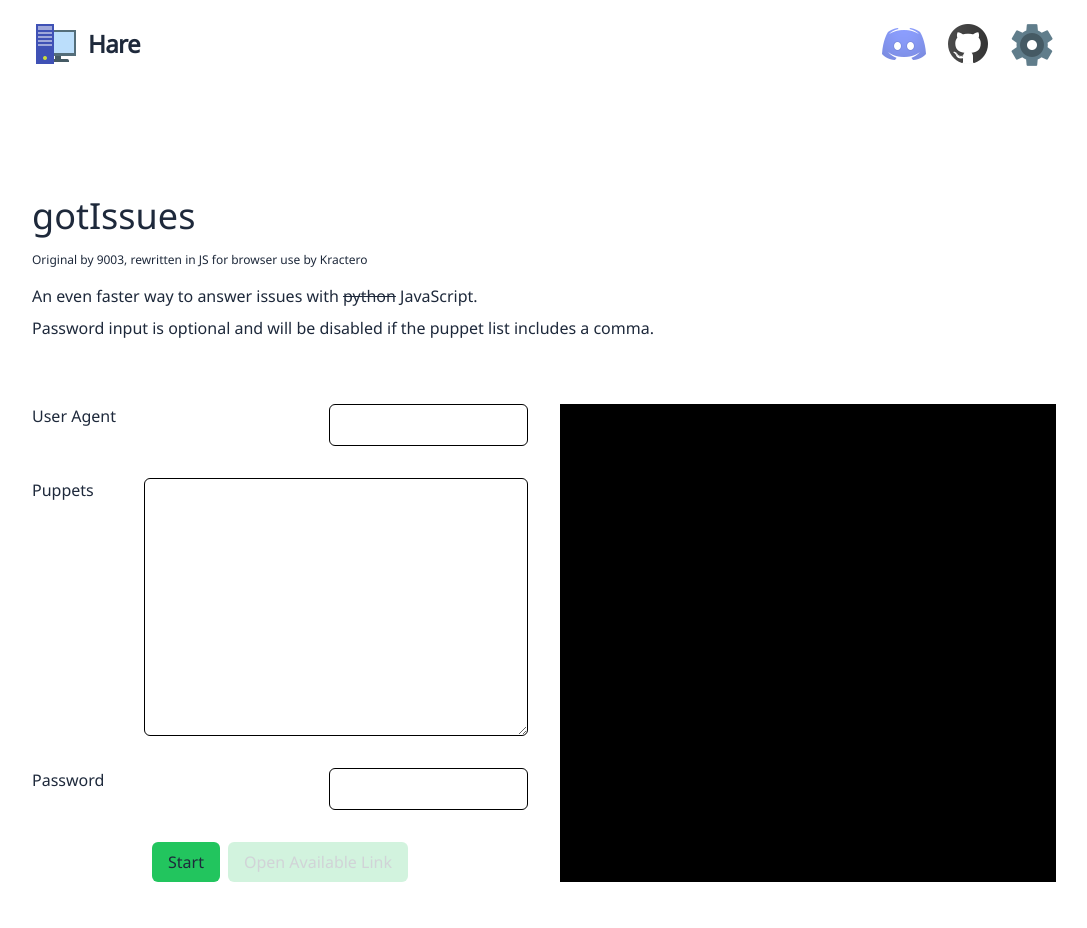
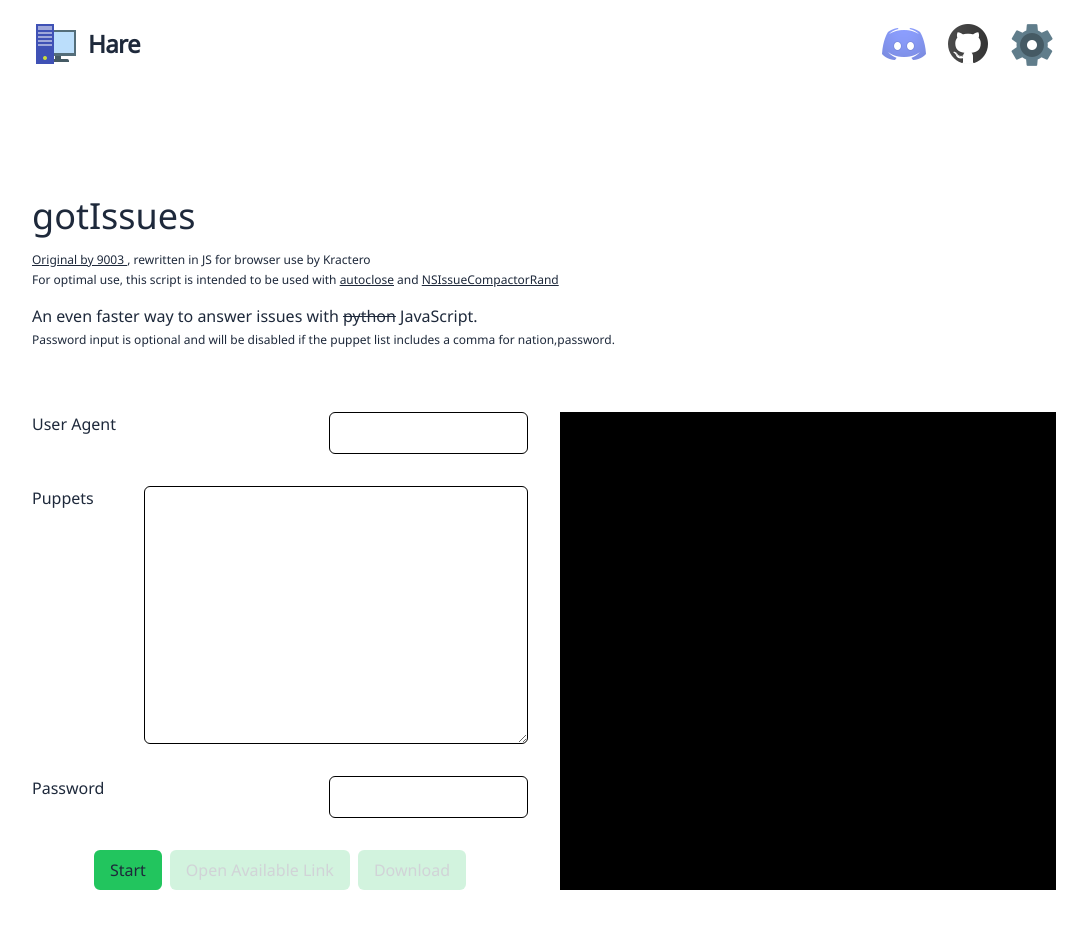
Before and after one commit to Kractero/hare, a SvelteKit app: page /tools/gotissues in a window 1280 px wide. Shown: the top 928 px of the page, without its empty margins (96-1183 px from the left). Built offline with nearby package versions, Linux system fonts and the light colour scheme.

Commit message:
download button instead of auto

```diff
--- a/src/routes/tools/containerise/+page.svelte
+++ b/src/routes/tools/containerise/+page.svelte
@@ -5,6 +5,7 @@
 	let progress: Array<string> = [];
 	let puppets = '';
 	let content: Array<string>;
+	let downloadable = false;
 
 	onMount(() => {
 		puppets = localStorage.getItem('stationPuppets') || '';
@@ -13,7 +14,7 @@
 	async function containerise(puppets: string) {
 		content = (await nsIterator(puppets, 'Container Rules')) as Array<string>;
 		progress = [...progress, `Finished processing`];
-		handleDownload('txt', content, '');
+		downloadable = true;
 	}
 </script>
 
@@ -44,12 +45,16 @@
 				class="text-black p-1 w-96 rounded-md border border-black dark:border-none"
 			/>
 		</div>
-		<div class="max-w-lg flex justify-center">
+		<div class="max-w-lg flex justify-center gap-2">
 			<button
 				type="submit"
-				class="bg-green-300 rounded-md px-4 py-2 transition duration-300 hover:bg-green-500"
+				class="bg-green-500 rounded-md px-4 py-2 transition duration-300 hover:bg-green-300"
 			>
 				Start
+			</button>
+			<button disabled={!downloadable} on:click={() => handleDownload('txt', content, '')}
+				class="bg-green-500 rounded-md px-4 py-2 transition duration-300 hover:bg-green-300 disabled:opacity-20 disabled:hover:bg-green-500">
+				Download
 			</button>
 		</div>
 	</form>
--- a/src/routes/tools/goldretriever/+page.svelte
+++ b/src/routes/tools/goldretriever/+page.svelte
@@ -12,6 +12,8 @@
 	let main = '';
 	let puppets = '';
 	let password = '';
+	let downloadable = false;
+	let content = `<tr><th>Nation</th><th class='sort' data-order='none'>Bank</th><th class='sort' data-order='none'>Deck Value</th><th class='sort' data-order='none'>Junk Value</th><th class='sort' data-order='none'>Card Count</th></tr>\n`;
 
 	onMount(() => {
 		puppets = localStorage.getItem('stationPuppets') || '';
@@ -24,7 +26,6 @@
 	async function goldRetriever(main: string, puppets: string, password?: string) {
 		let userAgent = `${main} Gotissues Written by 9003, Email NSWA9002@gmail.com,discord: 9003, NSNation 9003`;
 		let puppetList = puppets.split('\n');
-		let content = `<tr><th>Nation</th><th class='sort' data-order='none'>Bank</th><th class='sort' data-order='none'>Deck Value</th><th class='sort' data-order='none'>Junk Value</th><th class='sort' data-order='none'>Card Count</th></tr>\n`;
 		for (let i = 0; i < puppetList.length; i++) {
 			let nation = puppetList[i];
 			if (!password) {
@@ -88,13 +89,18 @@
 			}
 		}
 		progress = [...progress, `Finished processing`];
-		handleDownload('html', htmlContent(content, style, sort), 'Gold Retriever');
+		downloadable = true;
 	}
 </script>
 
 <h1 class="text-4xl mb-2">Gold Retriever</h1>
 <p class="text-xs mb-4">
-	Original by ValentineZ (python in Google Colab), rewritten by Racoda in TypeScript, rewritten also
+	<a class="underline" href="https://colab.research.google.com/drive/1Rrd20eBdX-MvLkUHJGHhIdJP3SrjPbtE" target="_blank" rel="noreferrer noopener">
+		Original by ValentineZ
+	</a> (python in Google Colab),
+	<a href="https://dithpri.github.io/goldretriever-web/" target="_blank" rel="noreferrer noopener">
+		rewritten by Racoda in TypeScript
+	</a>, rewritten also
 	in JavaScript by Kractero
 </p>
 <p class="mb-16">Get deck value, junk value, and more of all your puppets.</p>
@@ -105,12 +111,16 @@
 		class="flex flex-col gap-8"
 	>
 		<InputCredentials bind:main bind:puppets bind:password authenticated={false} />
-		<div class="max-w-lg flex justify-center">
+		<div class="max-w-lg flex justify-center gap-2">
 			<button
 				type="submit"
-				class="bg-green-300 rounded-md px-4 py-2 transition duration-300 hover:bg-green-500"
+				class="bg-green-500 rounded-md px-4 py-2 transition duration-300 hover:bg-green-300"
 			>
 				Start
+			</button>
+			<button disabled={!downloadable} on:click={() => handleDownload('html', htmlContent(content, style, sort), 'Gold Retriever')}
+				class="bg-green-500 rounded-md px-4 py-2 transition duration-300 hover:bg-green-300 disabled:opacity-20 disabled:hover:bg-green-500">
+				Download
 			</button>
 		</div>
 	</form>
--- a/src/routes/tools/gotissues/+page.svelte
+++ b/src/routes/tools/gotissues/+page.svelte
@@ -12,6 +12,8 @@
 	let password = '';
 	let openNewLinkArr: Array<string> = [];
 	let counter = 0;
+	let downloadable = false;
+	let issuesContent = '';
 
 	onMount(() => {
 		puppets = localStorage.getItem('stationPuppets') || '';
@@ -25,7 +27,6 @@
 		let puppetList = puppets.split('\n');
 		let issuesCount = 0;
 		let packsCount = 0;
-		let issuesContent = '';
 		let packContent = '';
 		const interimPacks = [];
 		for (let i = 0; i < puppetList.length; i++) {
@@ -47,7 +48,7 @@
 						method: 'GET',
 						headers: {
 							'User-Agent': userAgent,
-							'X-Password': password.replace(' ', '_')
+							'X-Password': password.replaceAll(' ', '_')
 						}
 					}
 				);
@@ -84,18 +85,30 @@
 		}
 		openNewLinkArr = [...openNewLinkArr, ...interimPacks];
 		issuesContent = issuesContent += packContent;
-		progress = [...progress, `Finished processing`];
-		handleDownload('html', htmlContent(issuesContent), 'gotIssues');
+		progress = [...progress, `Finished processing ${puppetList.length} nations, equaling ${issuesCount} issues and ${packsCount} packs!`];
+		downloadable = true;
 	}
 </script>
 
 <h1 class="text-4xl mb-4">gotIssues</h1>
-<p class="text-xs mb-4">Original by 9003, rewritten in JS for browser use by Kractero</p>
-<p class="mb-2">
+<p class="text-xs mb-1">
+	<a class="underline" href="https://github.com/jmikk/gotIssues" target="_blank" rel="noreferrer noopener">
+		Original by 9003
+	</a>, rewritten in JS for browser use by Kractero</p>
+<p class="text-xs mb-4">
+	For optimal use, this script is intended to be used with
+	<a class="underline" href="https://raw.githubusercontent.com/jmikk/gotIssues/master/autoclose%3D1.user.js" target="_blank" rel="noreferrer noopener">
+		autoclose
+	</a> and
+	<a class="underline" href="https://raw.githubusercontent.com/jmikk/gotIssues/master/NsIssueCompactorRand.js" target="_blank" rel="noreferrer noopener">
+		NSIssueCompactorRand
+	</a>
+</p>
+<p class="mb-1">
 	An even faster way to answer issues with <span class="line-through">python</span> JavaScript.
 </p>
-<p class="mb-16">
-	Password input is optional and will be disabled if the puppet list includes a comma.
+<p class="text-xs mb-16">
+	Password input is optional and will be disabled if the puppet list includes a comma for nation,password.
 </p>
 
 <div class="lg:w-[1024px] lg:max-w-5xl flex flex-col lg:flex-row gap-8 break-normal">
@@ -125,6 +138,10 @@
 			>
 				Open Available Link
 			</button>
+			<button disabled={!downloadable} type="button" on:click={() => handleDownload('html', htmlContent(issuesContent), 'gotIssues')}
+				class="bg-green-500 rounded-md px-4 py-2 transition duration-300 hover:bg-green-300 disabled:opacity-20 disabled:hover:bg-green-500">
+				Download
+			</button>
 		</div>
 	</form>
 	<Terminal bind:progress={progress} />
--- a/src/routes/tools/junkdajunk/+page.svelte
+++ b/src/routes/tools/junkdajunk/+page.svelte
@@ -13,6 +13,8 @@
 	let mode = 'Gift';
 	let openNewLinkArr: Array<string> = [];
 	let counter = 0;
+	let junkHtml = '';
+	let downloadable = false;
 	const rarities: { [key: string]: number } = {
 		common: 0.5,
 		uncommon: 1,
@@ -23,11 +25,17 @@
 	onMount(() => {
 		puppets = localStorage.getItem('stationPuppets') || '';
 		main = localStorage.getItem('stationMain') || '';
+		regions = localStorage.getItem('stationRegionalWhitelist') || '';
+		mode = localStorage.getItem('stationJDJDefault') || '';
+		rarities.common = Number(localStorage.getItem('stationJDJCommon')) || 0.5;
+		rarities.uncommon = Number(localStorage.getItem('stationJDJUncommon')) || 1;
+		rarities.rare = Number(localStorage.getItem('stationJDJRare')) || 1;
+		rarities['ultra-rare'] = Number(localStorage.getItem('stationJDJUltraRare')) || 1;
+        rarities.epic = Number(localStorage.getItem('stationJDJEpic')) || 1;
 	});
 	onDestroy(() => abortController.abort());
 
 	async function junkDaJunk(main: string, puppets: string) {
-		let junkHtml = '';
 		let puppetsList = puppets.split('\n');
 		progress = [...progress, `Initiating JunkDaJunk...`];
 		const whiteList = regions.split('\n');
@@ -150,12 +158,15 @@
 			}
 		}
 		progress = [...progress, `Finished processing`];
-		handleDownload('html', htmlContent(junkHtml), 'junkDaJunk');
+		downloadable = true;
 	}
 </script>
 
 <h1 class="text-4xl mb-2">JunkDaJunk</h1>
-<p class="text-xs mb-4">Original by 9003, rewritten in JS for browser use by Kractero</p>
+<p class="text-xs mb-4">
+	<a class="underline" href="https://github.com/jmikk/Card-Proccessor" target="_blank" rel="noreferrer noopener">
+		Original by 9003
+	</a>, rewritten in JS for browser use by Kractero</p>
 <p class="mb-16">
 	An even faster way to junk and gift/sell cards with <span class="line-through">python</span> JavaScript.
 </p>
@@ -261,6 +272,10 @@
 			>
 				Open Available Link
 			</button>
+			<button disabled={!downloadable} on:click={() => handleDownload('html', htmlContent(junkHtml), 'junkDaJunk')}
+				class="bg-green-500 rounded-md px-4 py-2 transition duration-300 hover:bg-green-300 disabled:opacity-20 disabled:hover:bg-green-500">
+				Download
+			</button>
 		</div>
 	</form>
 	<Terminal bind:progress={progress} />
--- a/src/routes/tools/login/+page.svelte
+++ b/src/routes/tools/login/+page.svelte
@@ -9,6 +9,7 @@
 	let puppets = '';
 	let main = '';
 	let content: string;
+	let downloadable = false;
 	onMount(() => {
 		puppets = localStorage.getItem('stationPuppets') || '';
 		main = localStorage.getItem('stationMain') || '';
@@ -16,22 +17,40 @@
 	async function login(puppets: string) {
 		content = (await nsIterator(puppets, 'Login Sheet', main)) as string;
 		progress = [...progress, `Finished processing`];
-		handleDownload('html', htmlContent(content), 'Login Sheet');
+		downloadable = true;
 	}
 </script>
 
 <h1 class="text-4xl mb-2">Login Sheet</h1>
+<p class="text-xs mb-1">
+	<a class="underline" href="https://github.com/Kractero/cards-utilities/tree/main/log_into_containers" target="_blank" rel="noreferrer noopener">
+		Original by Kractero
+	</a>
+</p>
+<p class="text-xs mb-4">
+	For optimal use, this script is intended to be used with
+	<a class="underline" href="https://github.com/Kractero/cards-utilities/raw/main/log_into_containers/autologautoclose.user.js" target="_blank" rel="noreferrer noopener">
+		autocloser
+	</a> and
+	<a class="underline" href="https://github.com/Kractero/cards-utilities/blob/main/log_into_containers/autolog.user.js" target="_blank" rel="noreferrer noopener">
+		autolog
+	</a> which does require configuration which you can read about in the repository.
+</p>
 <p class="mb-16">Generate links to help you quickly log back into containers.</p>
 
 <div class="lg:w-[1024px] lg:max-w-5xl flex flex-col lg:flex-row gap-8 break-normal">
 	<form on:submit|preventDefault={() => login(puppets)} class="flex flex-col gap-8">
 		<InputCredentials bind:main bind:puppets authenticated={false} />
-		<div class="max-w-lg flex justify-center">
+		<div class="max-w-lg flex justify-center gap-2">
 			<button
 				type="submit"
-				class="bg-green-300 rounded-md px-4 py-2 transition duration-300 hover:bg-green-500"
+				class="bg-green-500 rounded-md px-4 py-2 transition duration-300 hover:bg-green-300"
 			>
 				Start
+			</button>
+			<button disabled={!downloadable} type="button" on:click={() => handleDownload('html', htmlContent(content), 'Login Sheet')}
+				class="bg-green-500 rounded-md px-4 py-2 transition duration-300 hover:bg-green-300 disabled:opacity-20 disabled:hover:bg-green-500">
+				Download
 			</button>
 		</div>
 	</form>
--- a/src/routes/tools/roc/+page.svelte
+++ b/src/routes/tools/roc/+page.svelte
@@ -1,6 +1,7 @@
 <script lang="ts">
-	import { onMount } from 'svelte';
+	import { onDestroy, onMount } from 'svelte';
 	import { parser, sleep } from '../../../globals';
+	const abortController = new AbortController();
 	let progress: Array<string> = [];
 	let main = '';
 	let top = 100;
@@ -11,11 +12,16 @@
 		top = Number(localStorage.getItem('stationTop')) || 100;
 		days = Number(localStorage.getItem('stationDays')) || 30;
 	});
+
+	onDestroy(() => abortController.abort());
 	async function rateOfChange(main: string) {
 		let names = [];
 		let ratesOfChange = [];
 		for (let i = 0; i < top / 20; i++) {
 			let start = 1 + i * 20;
+			if (abortController.signal.aborted) {
+				break;
+			}
 			const response = await fetch(
 				`https://www.nationstates.net/cgi-bin/api.cgi?q=censusranks&scale=86&start=${start}`,
 				{
@@ -34,6 +40,9 @@
 		const fromTimestamp = currentTimestamp - days * 24 * 60 * 60;
 		for (let i = 0; i < names.length; i++) {
 			const nation = names[i];
+			if (abortController.signal.aborted) {
+				break;
+			}
 			progress = [...progress, `Evaluating ${nation}, ${i + 1}/${names.length}`];
 			const response = await fetch(
 				`https://www.nationstates.net/cgi-bin/api.cgi?nation=${nation};q=census;scale=86;mode=history;from=${fromTimestamp}`,
@@ -85,7 +94,10 @@
 </script>
 
 <h1 class="text-4xl mb-2">Rate of Change</h1>
-<p class="text-xs mb-2">Original by Thorn1000, rewritten in JS for browser use by Kractero</p>
+<p class="text-xs mb-2">
+	<a class="underline" href="https://github.com/Thorn1000/NS-RoC" target="_blank" rel="noreferrer noopener">
+		Original by Thorn1000
+	</a>, rewritten in JS for browser use by Kractero</p>
 <p class="mb-16">
 	Calculate the rate of change in deck value for the top X NS players, over X days.
 </p>
@@ -122,7 +134,7 @@
 		<div class="max-w-lg flex justify-center">
 			<button
 				type="submit"
-				class="bg-green-300 rounded-md px-4 py-2 transition duration-300 hover:bg-green-500"
+				class="bg-green-500 rounded-md px-4 py-2 transition duration-300 hover:bg-green-300"
 			>
 				Start
 			</button>
```
